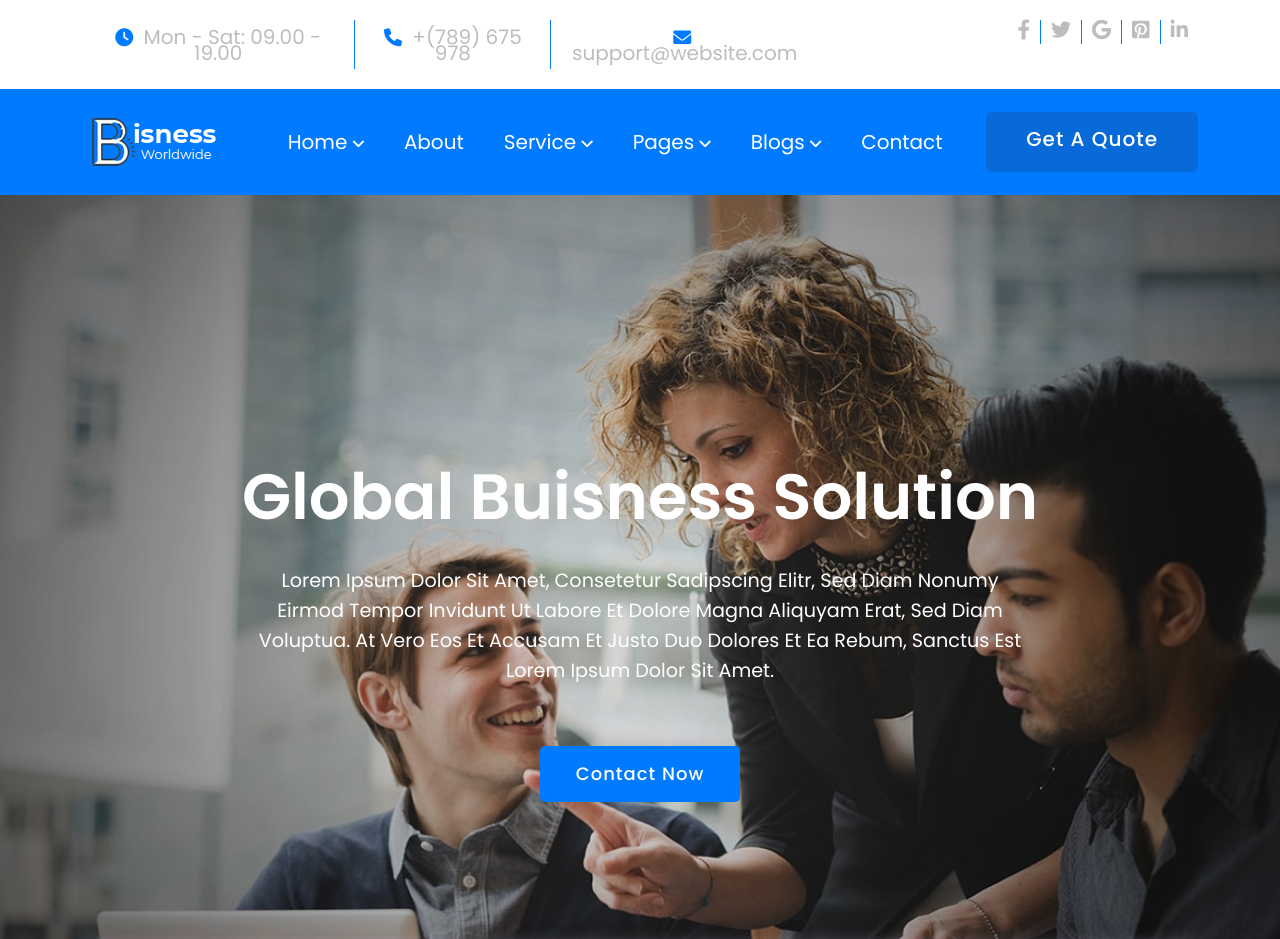
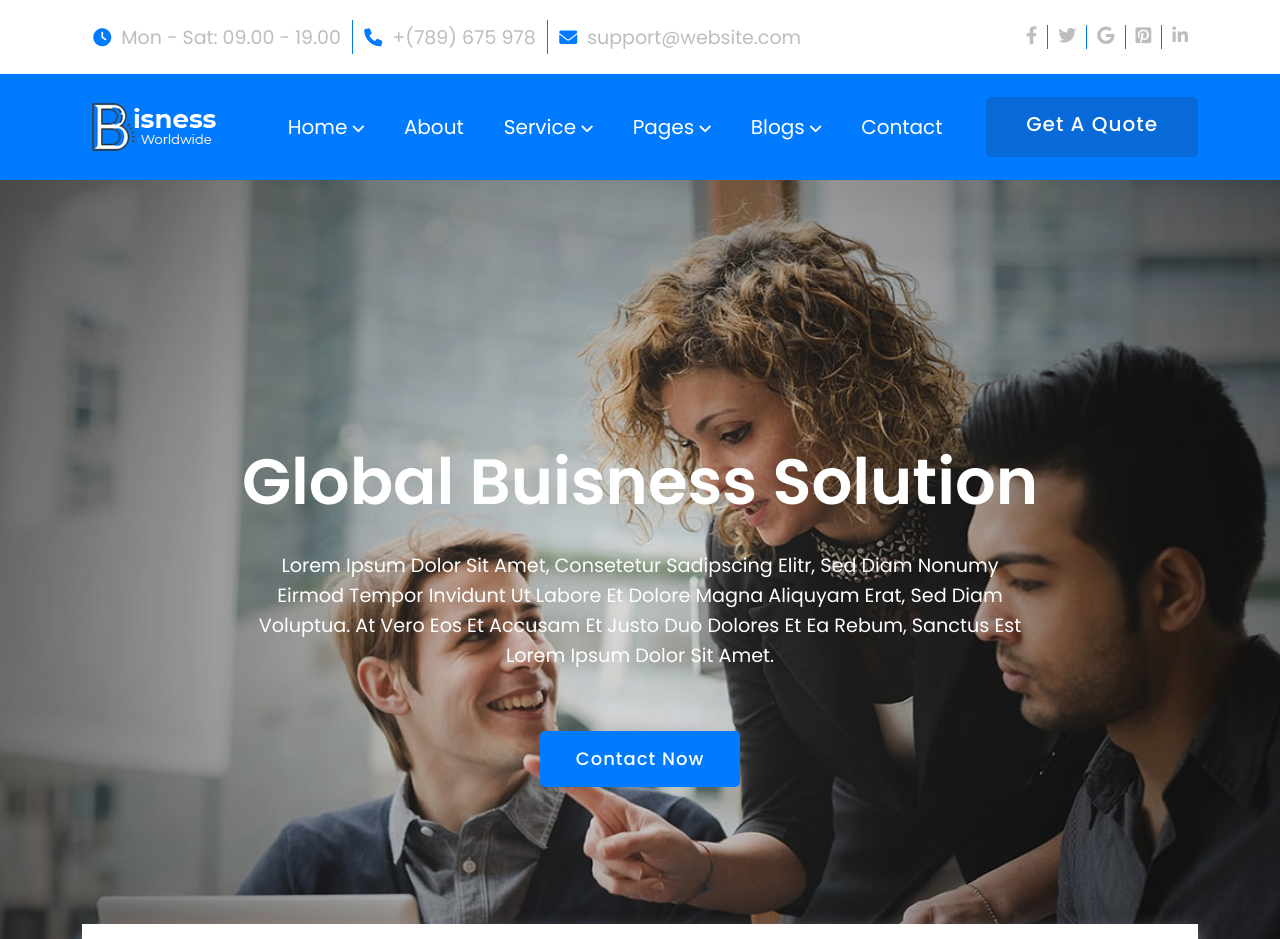
Before and after one commit to reza2063/PSD-TO-HTML-1.1, a plain HTML site: page index.html in a window 1280 px wide. Shown: the top 939 px of the page. Drawn offline with Linux system fonts and the light colour scheme.

Commit message:
Update style.css

```diff
--- a/assets/css/style.css
+++ b/assets/css/style.css
@@ -125,7 +125,7 @@ img {
   padding: 0.5rem 0.7rem;
   border-right: 1px solid #007BFF;
   margin: 15px 0;
-  font-size: 20px;
+  font-size: 19px;
   line-height: 15px;
   color: #bdbdbd;
 }
@@ -141,7 +141,7 @@ img {
 }
 
 .topbar .topbar_social_icon {
-  margin-top: 5px;
+  margin-top: 10px;
   margin-bottom: 5px;
 }
 
@@ -167,7 +167,7 @@ img {
 
 .topbar .topbar_social_icon li a {
   color: #bdbdbd;
-  font-size: 20px;
+  font-size: 18px;
   line-height: 15px;
 }
 
@@ -1426,14 +1426,14 @@ Footer Area Desing
   }
   #footer .footer_single_box input {
     padding: 30px 10px;
-    padding-right: 5rem;
+    padding-right: 3rem;
   }
   #footer .footer_single_box p {
     font-size: 23px;
     line-height: 40px;
   }
   #footer .footer_menu ul li a {
-    font-size: 20px;
+    font-size: 18px;
   }
 }
 
```
